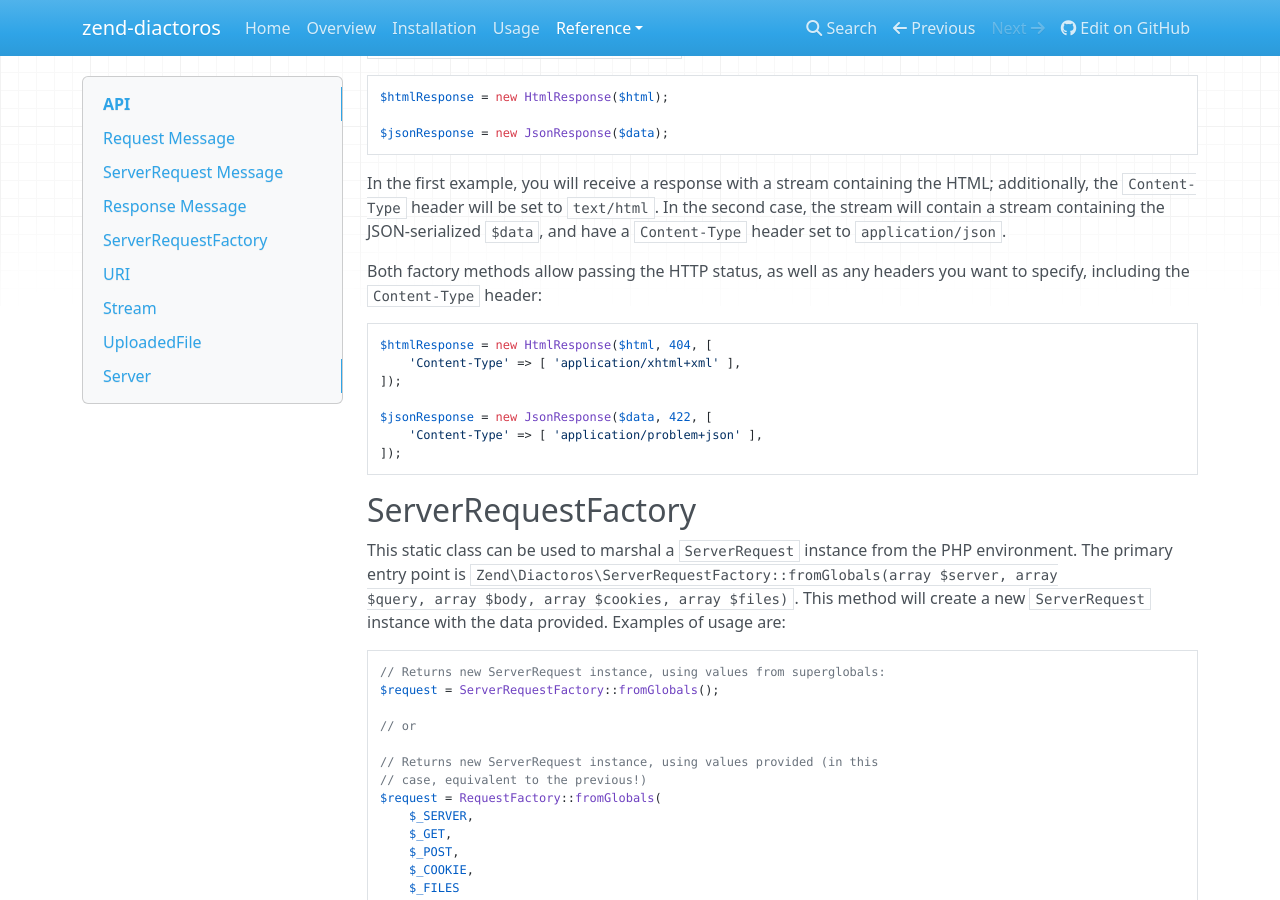
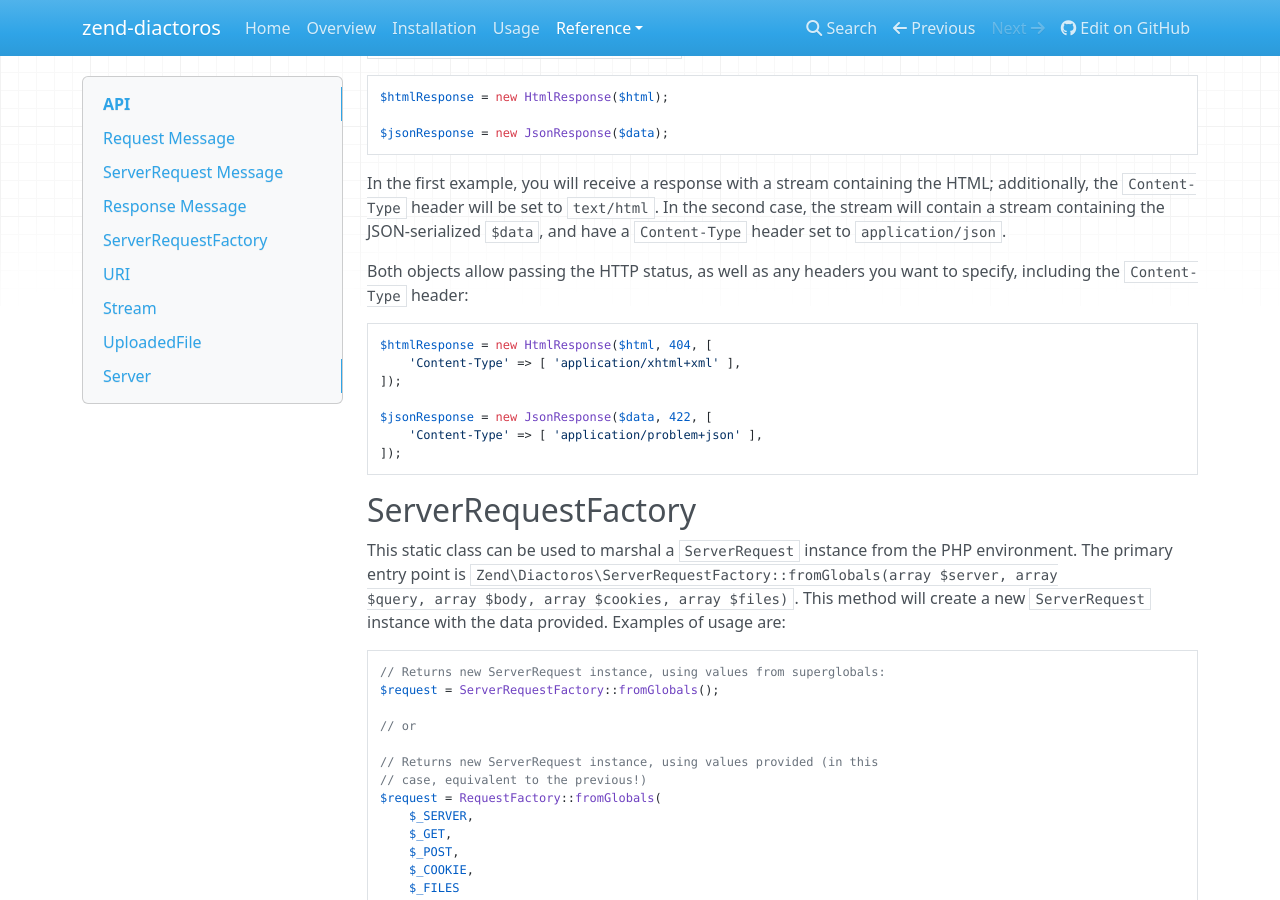
Before and after one commit to zendframework/zend-diactoros, an MkDocs documentation site: the page built from doc/book/api.md, in a window 1280 px wide and 900 px high, scrolled down 1562 px. Built offline with MkDocs 1.6.1, drawn with Linux system fonts in a browser that asks for light colours; nearby versions of some CDN libraries; old or Windows-style settings are respelled for this version of MkDocs.

Commit message:
Update api.md

````diff
--- a/doc/book/api.md
+++ b/doc/book/api.md
@@ -91,7 +91,7 @@ the `Content-Type` header will be set to `text/html`. In the second case, the st
 stream containing the JSON-serialized `$data`, and have a `Content-Type` header set to
 `application/json`.
 
-Both factory methods allow passing the HTTP status, as well as any headers you want to specify,
+Both objects allow passing the HTTP status, as well as any headers you want to specify,
 including the `Content-Type` header:
 
 ```php
````
